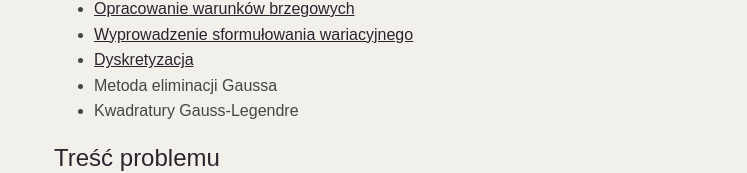
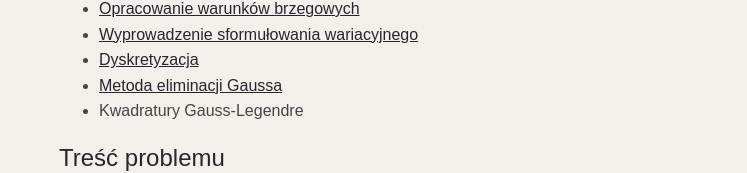
Before and after one commit to Veexeq/RRiR-Project, a React (Vite) app in the folder em_potential_solver/: page /theory in a window 1280 px wide. Shown: the part 281-454 px from the top of the page, without its empty margins (266-1013 px from the left). Built offline with nearby package versions, Linux system fonts and the light colour scheme.

Commit message:
Added link to Gauss in the theory page and fixed irregularly centered main div because of the scrollbar width

```diff
--- a/em_potential_solver/src/components/theory/Theory.tsx
+++ b/em_potential_solver/src/components/theory/Theory.tsx
@@ -29,7 +29,7 @@ function Theory() {
         <li><a href="#" onClick={scrollToSection("boundary-conditions")}>Opracowanie warunków brzegowych</a></li>
         <li><a href="#" onClick={scrollToSection("weak-form")}>Wyprowadzenie sformułowania wariacyjnego</a></li>
         <li><a href="#" onClick={scrollToSection("discrete")}>Dyskretyzacja</a></li>
-        <li>Metoda eliminacji Gaussa</li>
+        <li><a href="#" onClick={scrollToSection("gauss")}>Metoda eliminacji Gaussa</a></li>
         <li>Kwadratury Gauss-Legendre</li>
       </ul>
       <br />
--- a/em_potential_solver/src/components/theory/chapters/GaussElimination.tsx
+++ b/em_potential_solver/src/components/theory/chapters/GaussElimination.tsx
@@ -1,10 +1,11 @@
 import { memo } from "react";
 import { BlockMath, InlineMath } from "react-katex";
+import { Link } from "react-router-dom";
 
 function GaussElimination() {
   return (
     <>
-      <h3>Metoda eliminacji Gaussa</h3>
+      <h3 id="gauss">Metoda eliminacji Gaussa</h3>
       <br />
       <p>
         Ta sekcja poświęcona jest omówieniu implementacji metody eliminacji Gaussa,
@@ -101,7 +102,7 @@ function GaussElimination() {
       "/>
       <p>
         To omówienie stanowi intuicję jak zalgorytmizować rozwiązywanie układów równań w podstawowy sposób, teraz wystarczy
-        już tylko przenieść to na konkretny kod:
+        już tylko przenieść to na konkretny kod. Znajduje się on w zakładce <Link to="/code">algorytmy</Link>.
       </p>
     </>
   );
--- a/em_potential_solver/src/index.css
+++ b/em_potential_solver/src/index.css
@@ -53,6 +53,7 @@
   overflow-y: auto;
   width: 100%;
   position: relative;
+  scrollbar-gutter: stable both-edges;
 }
 
 body, html {
```
